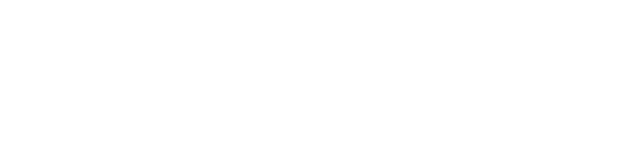
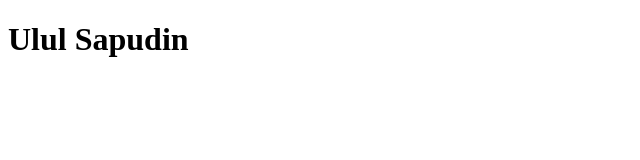
Before and after one commit to Ulspdn/training-git, a plain HTML site: page index.html in a window 1280 px wide. Shown: the whole page, without its empty margins (0-640 px from the left). Drawn offline with Linux system fonts and the light colour scheme.

Commit message:
feat: display name

```diff
--- a/index.html
+++ b/index.html
@@ -6,6 +6,7 @@
     <title>Document</title>
 </head>
 <body>
+    <h1>Ulul Sapudin</h1>
 
 </body>
 </html>
```
